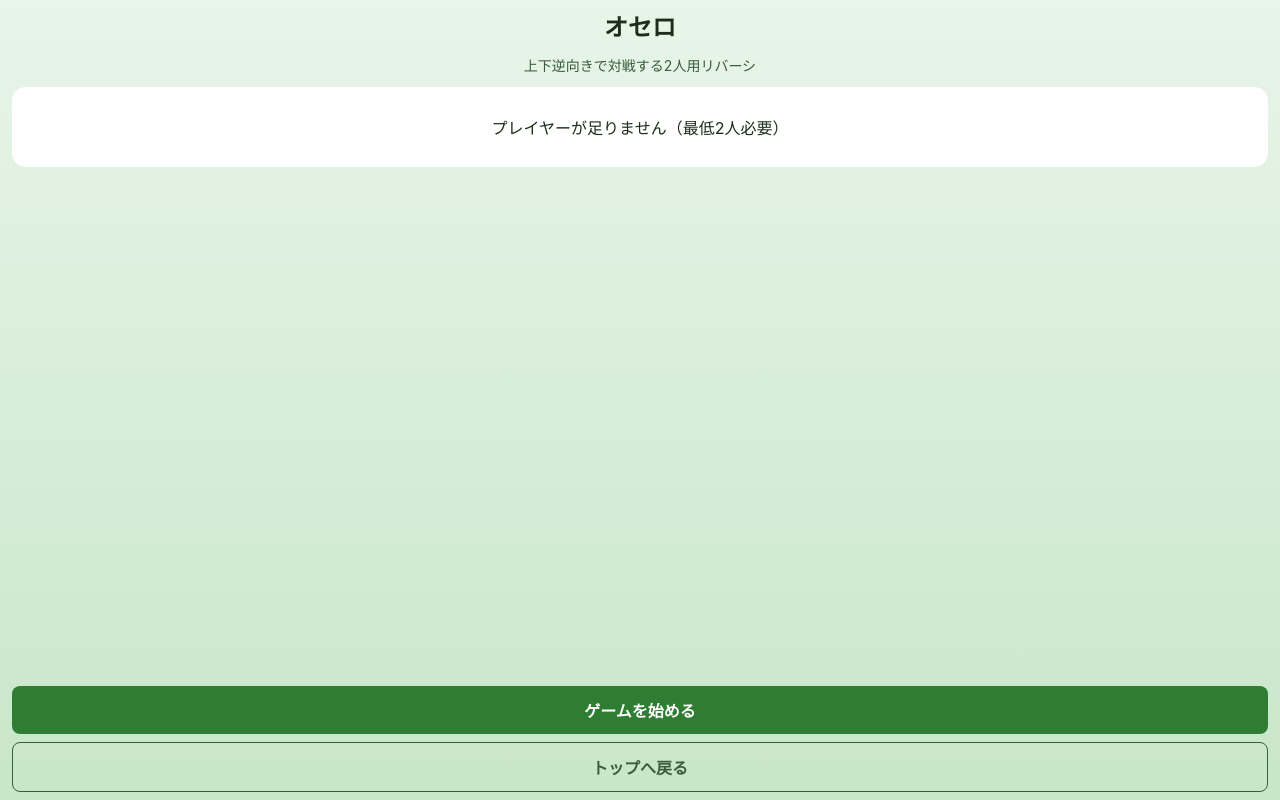
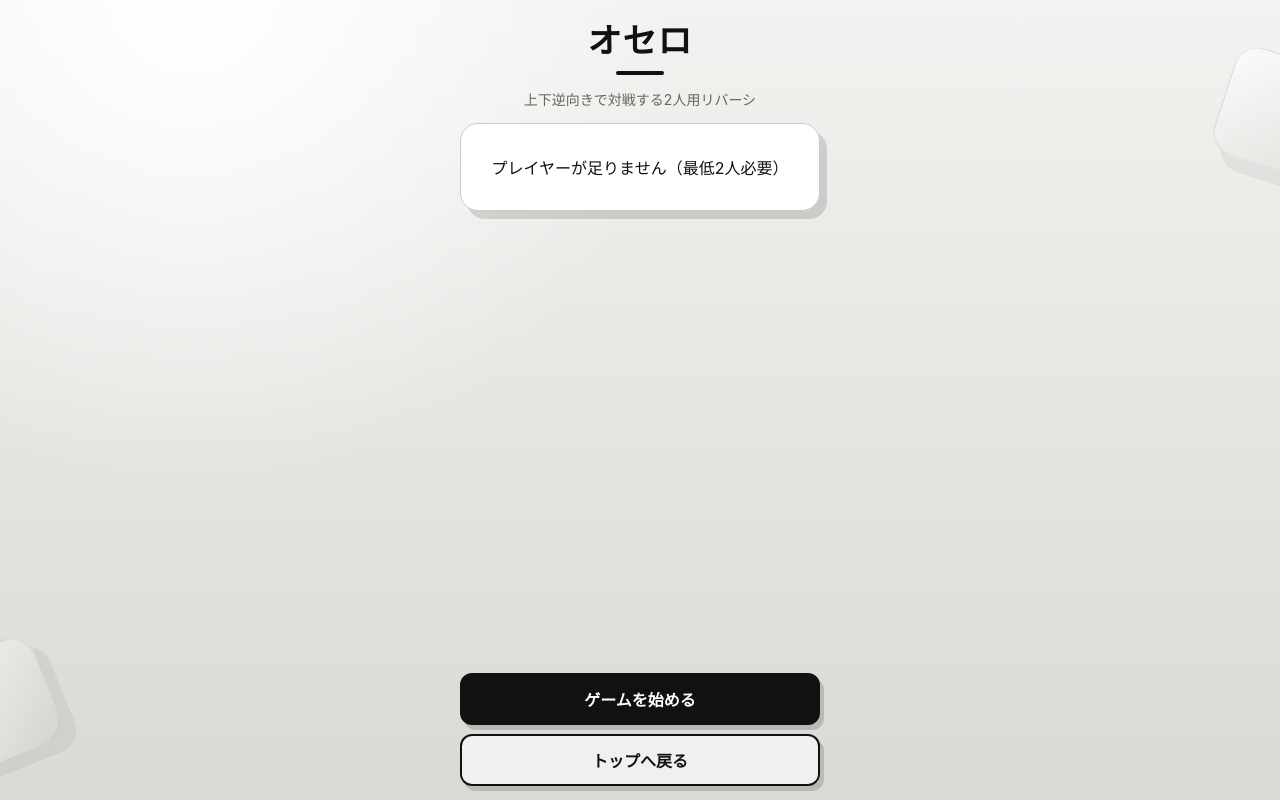
Before and after one commit to sesshi0921/PassPlay, a plain HTML site: page games/othello/index.html in a window 1280 px wide. Drawn offline with Linux system fonts and the light colour scheme.

Commit message:
fix: unify game viewport backgrounds and wooden othello

```diff
--- a/core/game-theme.css
+++ b/core/game-theme.css
@@ -31,6 +31,9 @@
 
 html,
 body {
+  width: 100%;
+  height: 100%;
+  min-height: 100%;
   background: var(--pp-bg);
   color: var(--pp-ink);
 }
@@ -50,7 +53,13 @@ body.phase-ketsu {
 .app {
   position: relative;
   isolation: isolate;
+  width: 100%;
+  height: 100%;
+  min-height: 100%;
   padding: calc(14px + var(--safe-top)) 14px calc(14px + var(--safe-bottom));
+  background:
+    radial-gradient(circle at 15% 0%, #ffffff 0, transparent 36%),
+    linear-gradient(180deg, var(--pp-bg) 0%, var(--pp-bg-2) 100%);
 }
 
 .app::before,
@@ -367,6 +376,56 @@ html:has(meta[name="passplay-plugin-id"][content="othello"]) .cell.valid {
   background: rgba(200, 230, 201, .55) !important;
 }
 
+html:has(meta[name="passplay-plugin-id"][content="othello"]) .piece,
+html:has(meta[name="passplay-plugin-id"][content="othello"]) .score-disc {
+  position: relative;
+  display: inline-block;
+  border-radius: 50%;
+  box-shadow:
+    inset -3px -4px 6px rgba(42, 24, 12, .32),
+    inset 3px 3px 5px rgba(255, 255, 255, .42),
+    2px 3px 4px rgba(0, 0, 0, .3);
+}
+
+html:has(meta[name="passplay-plugin-id"][content="othello"]) .piece {
+  width: 76%;
+  height: 76%;
+}
+
+html:has(meta[name="passplay-plugin-id"][content="othello"]) .score-disc {
+  width: 18px;
+  height: 18px;
+  flex: 0 0 auto;
+}
+
+html:has(meta[name="passplay-plugin-id"][content="othello"]) .piece::after,
+html:has(meta[name="passplay-plugin-id"][content="othello"]) .score-disc::after {
+  content: "";
+  position: absolute;
+  inset: 20%;
+  border: 1px solid rgba(116, 75, 39, .28);
+  border-radius: 50%;
+}
+
+html:has(meta[name="passplay-plugin-id"][content="othello"]) .piece-black,
+html:has(meta[name="passplay-plugin-id"][content="othello"]) .score-disc.black {
+  border: 1px solid #1b120c;
+  background:
+    radial-gradient(circle at 32% 26%, #665140 0, #2e241c 42%, #0d0b09 78%, #000000 100%);
+}
+
+html:has(meta[name="passplay-plugin-id"][content="othello"]) .piece-black::after,
+html:has(meta[name="passplay-plugin-id"][content="othello"]) .score-disc.black::after {
+  border-color: rgba(205, 169, 126, .2);
+}
+
+html:has(meta[name="passplay-plugin-id"][content="othello"]) .piece-white,
+html:has(meta[name="passplay-plugin-id"][content="othello"]) .score-disc.white {
+  border: 1px solid #9b774b;
+  background:
+    radial-gradient(circle at 32% 26%, #fffdf4 0, #eee0c1 48%, #c6a579 80%, #987043 100%);
+}
+
 html:has(meta[name="passplay-plugin-id"][content="othello"]) .turn-label {
   background: var(--pp-ink);
   color: #ffffff !important;
--- a/core/plugin-host.css
+++ b/core/plugin-host.css
@@ -13,6 +13,7 @@ html, body {
   margin: 0;
   width: 100%;
   height: 100%;
+  min-height: 100%;
   overflow: hidden;
   background:
     radial-gradient(circle at 15% 0%, #ffffff 0, transparent 36%),
@@ -21,16 +22,26 @@ html, body {
 }
 
 .plugin-host {
+  position: fixed;
+  inset: 0;
   width: 100%;
-  height: 100dvh;
+  height: auto;
+  min-height: 100%;
+  overflow: hidden;
+  background:
+    radial-gradient(circle at 15% 0%, #ffffff 0, transparent 36%),
+    linear-gradient(180deg, var(--bg) 0%, var(--bg-2) 100%);
 }
 
 .plugin-frame {
+  position: absolute;
+  inset: 0;
   display: block;
   width: 100%;
   height: 100%;
+  min-height: 100%;
   border: 0;
-  background: #fff;
+  background: var(--bg);
 }
 
 .plugin-frame[hidden] {
--- a/games/othello/game.js
+++ b/games/othello/game.js
@@ -132,8 +132,13 @@ window.PassPlay.register(async api => {
         const cell = document.createElement('button');
         cell.className = 'cell';
         const piece = state.board[r][c];
-        if (piece === BLACK) { cell.classList.add('black'); cell.innerHTML = '⚫'; }
-        else if (piece === WHITE) { cell.classList.add('white'); cell.innerHTML = '⚪'; }
+        if (piece === BLACK) {
+          cell.classList.add('black');
+          cell.innerHTML = '<span class="piece piece-black" aria-label="黒"></span>';
+        } else if (piece === WHITE) {
+          cell.classList.add('white');
+          cell.innerHTML = '<span class="piece piece-white" aria-label="白"></span>';
+        }
         const isValid = validMoves.some(m => m[0] === r && m[1] === c);
         if (isValid) {
           cell.classList.add('valid');
--- a/games/othello/index.html
+++ b/games/othello/index.html
@@ -8,6 +8,7 @@
 <meta name="passplay-api-version" content="1.0">
 <title>オセロ | PassPlay</title>
 <link rel="stylesheet" href="./style.css">
+<link rel="stylesheet" href="../../core/game-theme.css">
 </head>
 <body>
 <div class="app" data-passplay-plugin-root>
@@ -35,14 +36,14 @@
     <div class="game-container" id="game-container">
       <div class="board-section">
         <div class="score-top">
-          <span id="score-top-black" class="score-item">⚫ <span class="count">0</span></span>
-          <span id="score-top-white" class="score-item">⚪ <span class="count">0</span></span>
+          <span id="score-top-black" class="score-item"><span class="score-disc black"></span><span class="count">0</span></span>
+          <span id="score-top-white" class="score-item"><span class="score-disc white"></span><span class="count">0</span></span>
           <span id="turn-top" class="turn-label"></span>
         </div>
         <div id="board" class="board"></div>
         <div class="score-bottom">
-          <span id="score-bottom-black" class="score-item">⚫ <span class="count">0</span></span>
-          <span id="score-bottom-white" class="score-item">⚪ <span class="count">0</span></span>
+          <span id="score-bottom-black" class="score-item"><span class="score-disc black"></span><span class="count">0</span></span>
+          <span id="score-bottom-white" class="score-item"><span class="score-disc white"></span><span class="count">0</span></span>
           <span id="turn-bottom" class="turn-label"></span>
         </div>
       </div>
```
Also changed, not shown: build_games.js (+5 -7 lines), docs/plugin-development.md (+1 -1 lines), play.html (+3 -0 lines).
